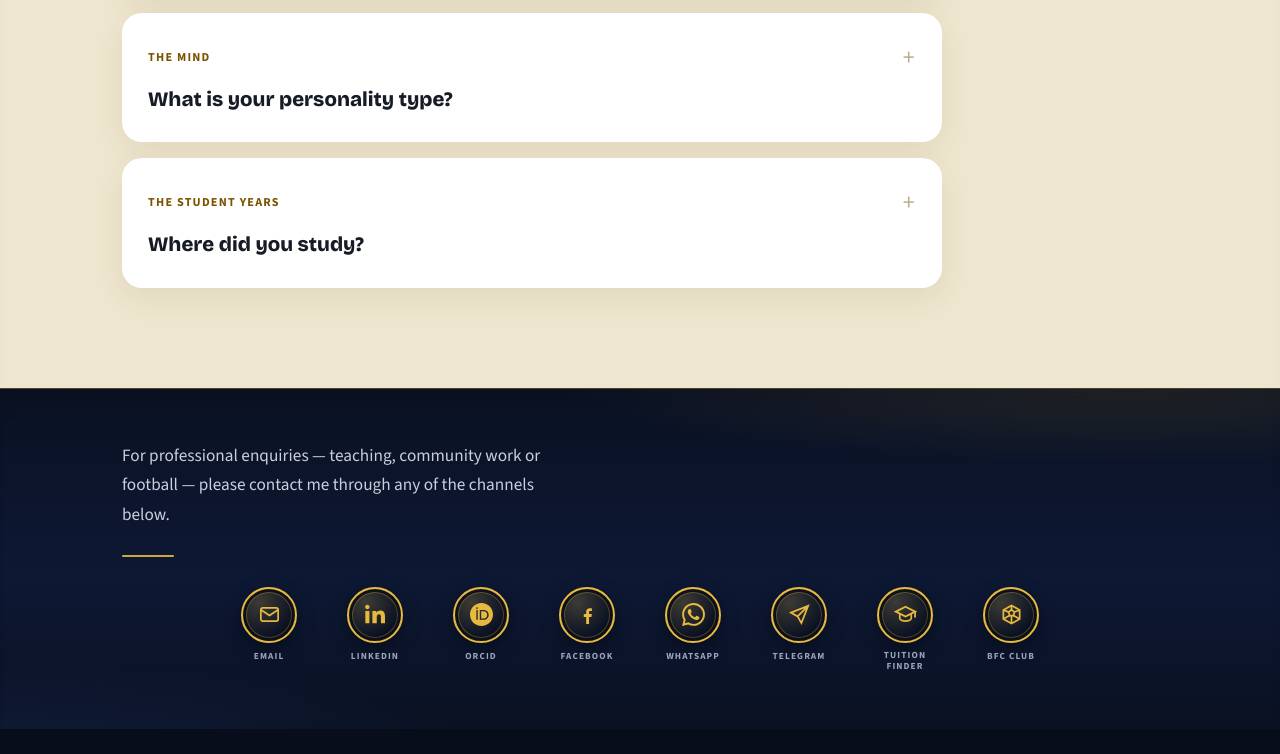
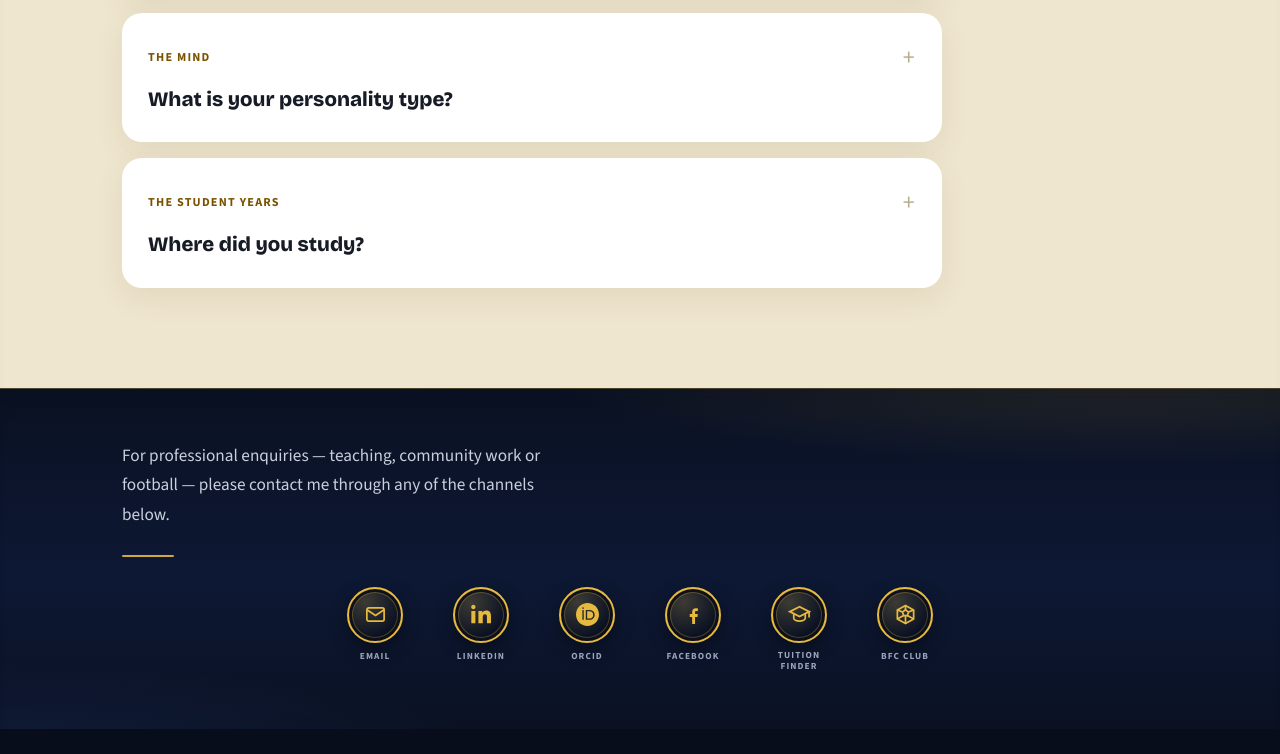
Before and after one commit to thebachelorsfc/saidul-mostafa-chowdhury, a plain HTML site: page index.html in a window 1280 px wide. Shown: the part 11246-12000 px from the top of the page. Drawn offline with nearby package versions, Linux system fonts and the light colour scheme.

Commit message:
Personal website — update

```diff
--- a/index.html
+++ b/index.html
@@ -908,14 +908,6 @@
               <span class="ring"><svg width="26" height="26" viewBox="0 0 24 24" fill="currentColor" stroke="none" aria-hidden="true"><path d="M13.6 21.9v-7.4h2.5l.4-2.9h-2.9V9.7c0-.84.23-1.41 1.44-1.41h1.54V5.7c-.27-.04-1.18-.11-2.24-.11-2.22 0-3.74 1.35-3.74 3.84v2.17H8.1v2.9h2.5v7.4a10 10 0 002.99 0z"/></svg></span>
               <span class="cl">Facebook</span>
             </a>
-            <a class="c-med" href="https://wa.me/8801622120338" target="_blank" rel="noopener" aria-label="WhatsApp — Saidul Mostafa Chowdhury">
-              <span class="ring"><svg width="26" height="26" viewBox="0 0 24 24" fill="currentColor" stroke="none" aria-hidden="true"><path d="M17.47 14.38c-.3-.15-1.76-.87-2.03-.97-.27-.1-.47-.15-.67.15-.2.3-.77.97-.94 1.17-.17.2-.35.22-.65.07-.3-.15-1.25-.46-2.39-1.47-.88-.79-1.47-1.76-1.65-2.06-.17-.3-.02-.46.13-.61.14-.13.3-.35.45-.52.15-.17.2-.3.3-.5.1-.2.05-.37-.02-.52-.08-.15-.67-1.62-.92-2.22-.24-.58-.49-.5-.67-.51h-.57c-.2 0-.52.07-.8.37-.27.3-1.04 1.02-1.04 2.5 0 1.47 1.07 2.9 1.22 3.1.15.2 2.1 3.21 5.1 4.5.71.31 1.27.49 1.7.63.72.23 1.37.2 1.88.12.57-.09 1.76-.72 2.01-1.42.25-.69.25-1.29.18-1.41-.08-.13-.28-.2-.58-.36zM12.05 21.79h-.01a9.87 9.87 0 01-5.03-1.38l-.36-.21-3.74.98 1-3.65-.24-.37a9.82 9.82 0 01-1.51-5.26c0-5.45 4.44-9.88 9.9-9.88a9.83 9.83 0 019.88 9.89c0 5.45-4.44 9.88-9.89 9.88zm8.42-18.3A11.82 11.82 0 0012.04 0C5.5 0 .16 5.34.16 11.9c0 2.1.55 4.14 1.59 5.95L.06 24l6.3-1.65a11.9 11.9 0 005.68 1.45h.01c6.55 0 11.89-5.34 11.89-11.9 0-3.18-1.24-6.16-3.47-8.41z"/></svg></span>
-              <span class="cl">WhatsApp</span>
-            </a>
-            <a class="c-med" href="https://t.me/saidulmostafachowdhury" target="_blank" rel="noopener" aria-label="Telegram — Saidul Mostafa Chowdhury">
-              <span class="ring"><svg width="26" height="26" viewBox="0 0 24 24" fill="none" stroke="currentColor" stroke-width="1.8" aria-hidden="true"><path d="M21 3L10 14M21 3l-7 18-4-7-7-4z"/></svg></span>
-              <span class="cl">Telegram</span>
-            </a>
             <a class="c-med" href="https://tuition-finder.com/tutor-details/26061063" target="_blank" rel="noopener" aria-label="Tuition Finder — Tutor profile of Saidul Mostafa Chowdhury">
               <span class="ring"><svg width="26" height="26" viewBox="0 0 24 24" fill="none" stroke="currentColor" stroke-width="1.8" aria-hidden="true"><path d="M2 9l10-5 10 5-10 5z"/><path d="M6 11.5V16c0 1.6 2.7 3 6 3s6-1.4 6-3v-4.5"/><path d="M22 9v6"/></svg></span>
               <span class="cl" style="white-space:normal;line-height:1.25">Tuition<br />Finder</span>
```
